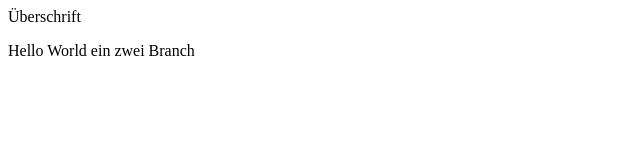
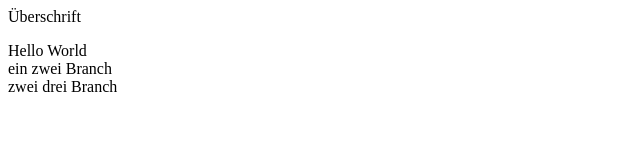
Before and after one commit to AlexanderKellermann/SS23Web, a plain HTML site: page index.html in a window 1280 px wide. Shown: the whole page, without its empty margins (0-640 px from the left). Drawn offline with Linux system fonts and the light colour scheme.

Commit message:
Update index.html

```diff
--- a/index.html
+++ b/index.html
@@ -1,7 +1,8 @@
 <html>
   <body>
     <p>Überschrift</p>
-    Hello World
-    ein zwei Branch
+    Hello World<br>
+    ein zwei Branch<br>
+    zwei drei Branch
   </body>
 </html>
```
